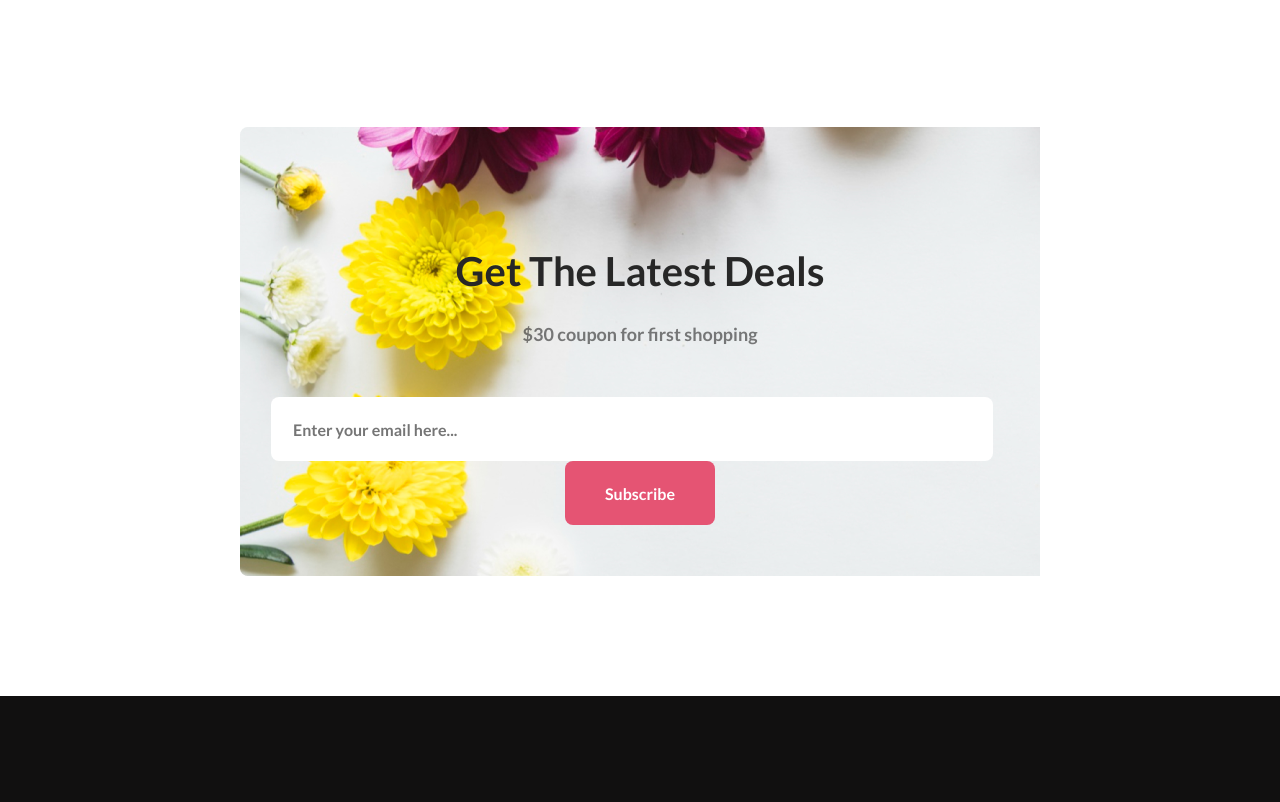
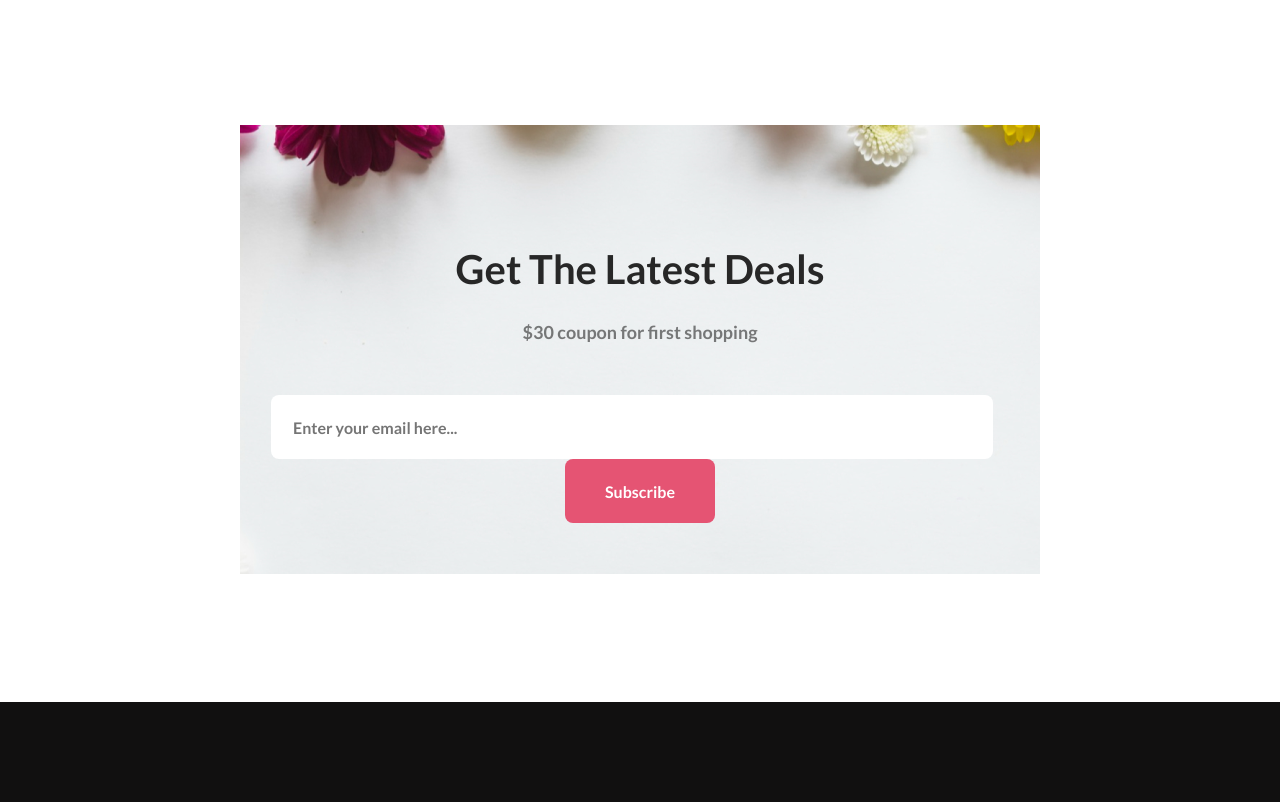
Before and after one commit to sweetsakib75/flower-shop-assignment, a plain HTML site: page index.html in a window 1280 px wide. Shown: the part 3614-4416 px from the top of the page. Drawn offline with Linux system fonts and the light colour scheme.

Commit message:
Resolved

```diff
--- a/style.css
+++ b/style.css
@@ -237,14 +237,18 @@
 }
 
 .sec-mail{
-    background-image: url('../assets/bgimg.png');
-    margin: 130px 240px 0 ;
+    background-image: url('./assets/bgimg.png');
+    background-position: center;
+    margin: 128px 240px  ;
     height: 449px;
     text-align: center;
     background-repeat: no-repeat;
-    padding: 120px 0 0 0;
 }
 
+.formcont{
+
+    padding-top: 120px;
+}
 .formcont>h1{
     color: #272727;
     text-align: center;
```
